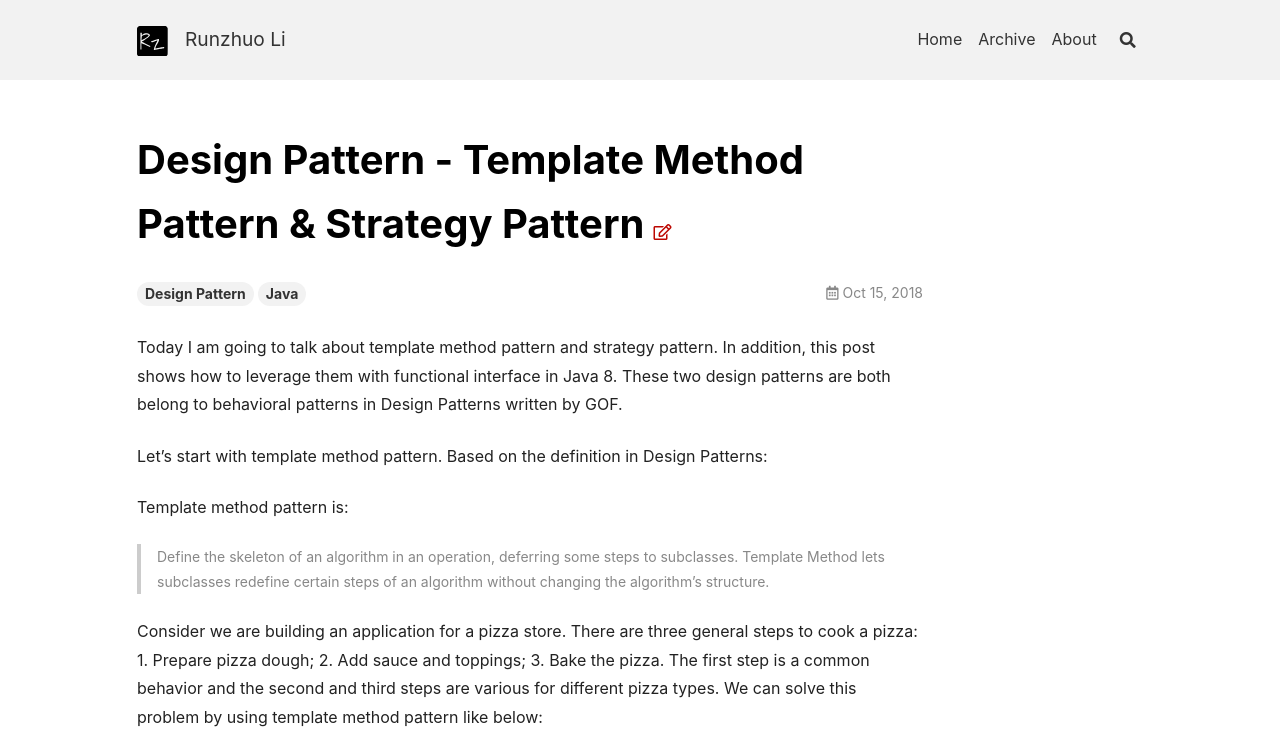
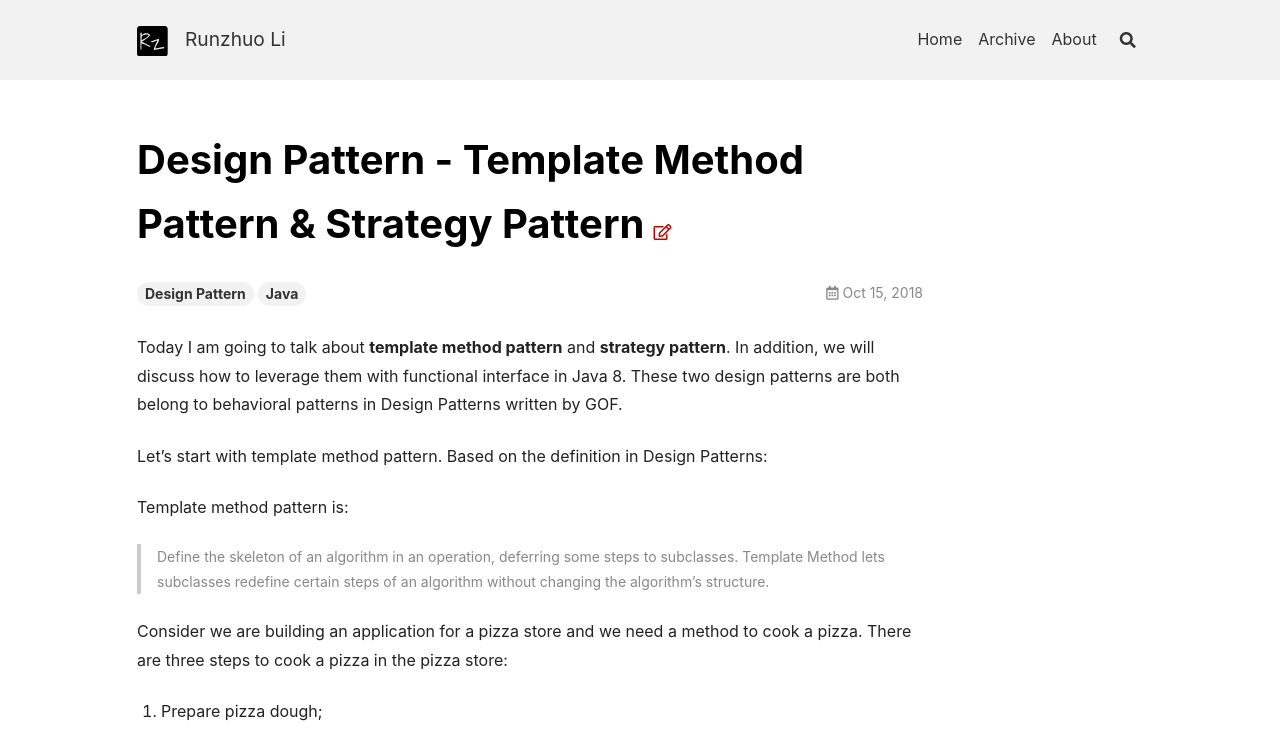
Before and after one commit to runzhuoli/runzhuoli.github.io, a Jekyll site: the page built from _posts/2018-10-15-design-pattern-template-pattern.md, in a window 1280 px wide and 1400 px high, cut to the strip 0-731 px from the top of the window. Built offline with Jekyll 4.4.1, drawn with Linux system fonts in a browser that asks for light colours; nearby versions of some CDN libraries; comment, search, counter and statistics services are not loaded; some of the changed text lies outside the part shown.

Commit message:
Polish words in several posts.

````diff
--- a/_posts/2018-10-15-design-pattern-template-pattern.md
+++ b/_posts/2018-10-15-design-pattern-template-pattern.md
@@ -6,7 +6,7 @@ tags:
   - Java
 ---
 
-Today I am going to talk about template method pattern and strategy pattern. In addition, this post shows how to leverage them with functional interface in Java 8. These two design patterns are both belong to behavioral patterns in Design Patterns written by GOF.
+Today I am going to talk about **template method pattern** and **strategy pattern**. In addition, we will discuss how to leverage them with functional interface in Java 8. These two design patterns are both belong to behavioral patterns in Design Patterns written by GOF.
 
 <!--more-->
 
@@ -16,21 +16,27 @@ Template method pattern is:
 
 > Define the skeleton of an algorithm in an operation, deferring some steps to subclasses. Template Method lets subclasses redefine certain steps of an algorithm without changing the algorithm's structure.
 
-Consider we are building an application for a pizza store. There are three general steps to cook a pizza: 1. Prepare pizza dough; 2. Add sauce and toppings; 3. Bake the pizza. The first step is a common behavior and the second and third steps are various for different pizza types. We can solve this problem by using template method pattern like below:
+Consider we are building an application for a pizza store and we need a method to cook a pizza. There are three steps to cook a pizza in the pizza store:
+
+1. Prepare pizza dough;
+2. Add sauce and toppings;
+3. Bake the pizza.
+
+The first step is a common behavior and the second and third steps are various for different pizza types. We can solve this problem by using template method pattern as below:
 
 ![template-method-uml](https://s3.amazonaws.com/runzhuo-me/image/template-method.png)
 
-Now let's assume we have a lot of new types of pizza in store, so we need many new pizza cookers(subclasses). However, some of the cookers  the same logic in step 2 and some of them have the same logic in steps 3. We want these cookers can reuse the same logic through application to reduce code duplication. Strategy method is a good way to deal with this problem.
+Now let's assume we have a lot of new types of pizza in store, so we need many new pizza cookers(subclasses). However, some of the cookers have the same logic in step 2 and some of them have the same logic in step 3. We want these cookers can reuse the same logic through application to reduce code duplication. Strategy method is a good way to deal with this problem.
 
 Strategy pattern is:
 
 > Define a family of algorithms, encapsulate each one, and make them interchangeable. Strategy lets the algorithm vary independently from clients that use it.
 
-Strategy pattern is implemented through object composition. A context class is configured with a Concrete Strategy object and maintains a reference to a Strategy object. We can design the structure as below:
+Strategy pattern is implemented through **object composition**. A context class is configured with concrete strategy objects and maintains the references to strategy objects. We can design the structure as below:
 
 ![strategy-pattern-um](https://s3.amazonaws.com/runzhuo-me/image/strategy-pattern.png)
 
-With the availability of functional interface in Java 8 we could use function composition instead of object composition to solve this problem with a single functional interface.
+With the availability of functional interface in Java 8 we could use **function composition** instead of object composition to solve this problem with a single functional interface.
 
 ```java
 @FunctionalInterface
@@ -48,4 +54,4 @@ public interface PizzaCooker {
 }
 ```
 
-Function composition is the process of combining two or more functions to produce a new function. Composing functions together is like snapping together a series of pipes for our data to flow through. It provides more flexibility to control the concrete logic in the code. You do not need to create multiple subclasses for different implements, instead just declare different functions.
+**Function composition** is the process of combining two or more functions to produce a new function. Composing functions together is like snapping together a series of pipes for our data to flow through. It provides more flexibility to control the concrete logic in the code. We do not need to create multiple subclasses for different implements, instead just declare different functions.
````
Also changed, not shown: _posts/2018-08-07-merge-policies-in-solr.md (+2 -2 lines), _posts/2018-08-31-the-secret-improvement-of-hashmap-in-java8.md (+1 -1 lines), _posts/2018-09-06-count-inversions-in-an-array.md (+1 -1 lines), _posts/2018-09-20-why-hashmap-size-power-of-2.md (+1 -1 lines), _posts/2018-10-05-design-pattern-factory-pattern.md (+7 -7 lines).
